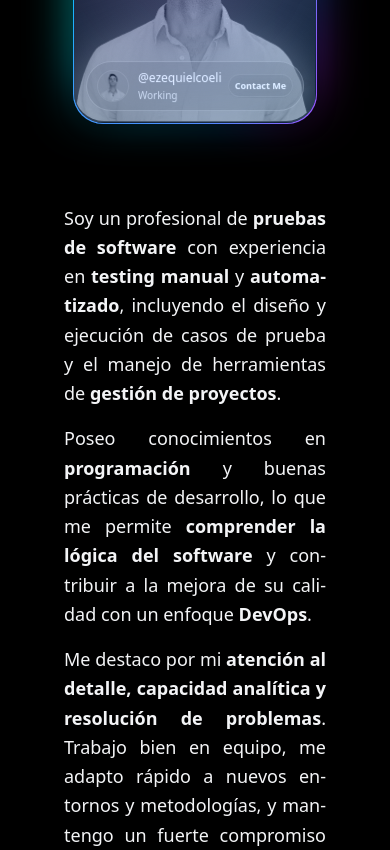
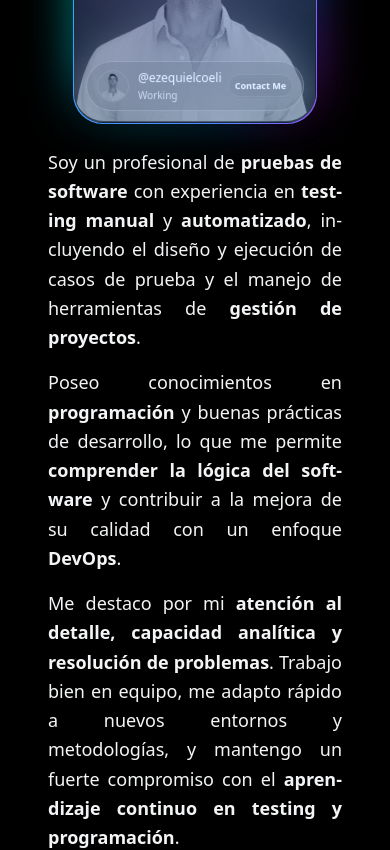
Before and after one commit to ezecoeli/React-Portfolio, a React (Vite) app: page / in a window 390 px wide. Shown: the part 840-1690 px from the top of the page. Built offline with nearby package versions, Linux system fonts and the light colour scheme.

Commit message:
responsive fix

```diff
--- a/src/sections/Profile.jsx
+++ b/src/sections/Profile.jsx
@@ -63,7 +63,7 @@ export default function Profile() {
 
         {/* 3. Texto profile description */}
         <motion.div
-          className="flex flex-col items-center justify-center p-[40px] lg:px-[120px] xl:px-[160px] mt-[40px] max-w-4xl mx-auto"
+          className="text-container mt-[40px]"
           initial={{ x: 50, opacity: 0 }}
           animate={{ x: 0, opacity: 1 }}
           transition={{ duration: 0.8, delay: 0.3 }}
--- a/src/styles/responsive.css
+++ b/src/styles/responsive.css
@@ -126,6 +126,7 @@
 @media (min-width: 1920px) {
   .experience-grid {
     max-width: 1600px;
+    margin: 0 auto;
   }
 }
 
@@ -162,3 +163,38 @@
     font-size: 0.9rem;
   }
 }
+
+/* Profile text container responsive */
+.text-container {
+  width: 100%;
+  max-width: 65ch;
+  margin: 0 auto;
+  padding: 1.5rem;
+}
+
+@media (min-width: 640px) {
+  .text-container {
+    padding: 2rem;
+  }
+}
+
+@media (min-width: 1024px) {
+  .text-container {
+    max-width: 70ch;
+    padding: 2.5rem;
+  }
+}
+
+@media (min-width: 1280px) {
+  .text-container {
+    max-width: 75ch;
+    padding: 3rem;
+  }
+}
+
+@media (min-width: 1920px) {
+  .text-container {
+    max-width: 80ch;
+    padding: 3.5rem;
+  }
+}
```
